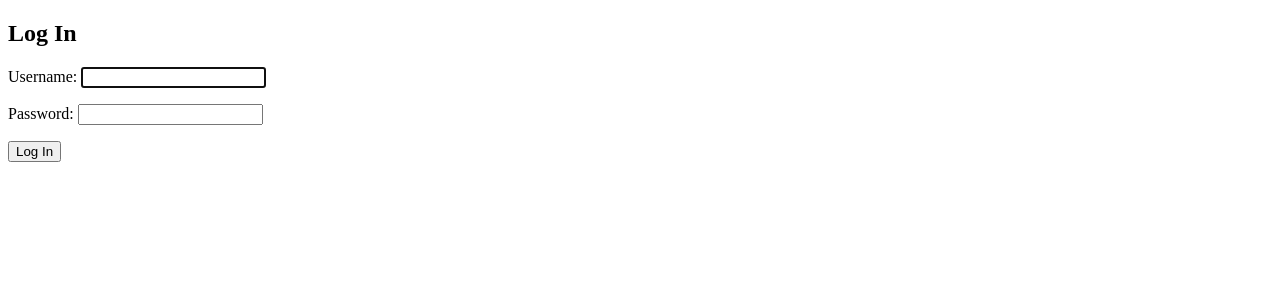
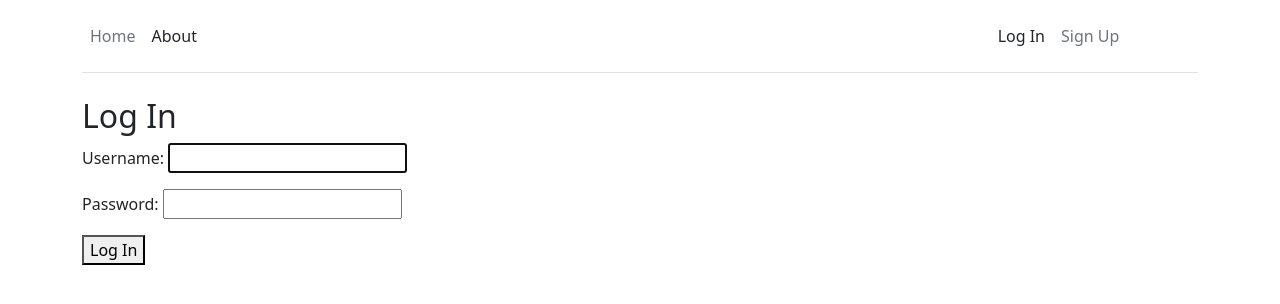
Before and after one commit to mahonyodhran/just-golf, a Django app: page /accounts/login/ in a window 1280 px wide. Shown: the top 304 px of the page. Run offline with Django 4.2, Linux system fonts and the light colour scheme.

Commit message:
Overhaul of base with header bootstrap etc

```diff
--- a/templates/base.html
+++ b/templates/base.html
@@ -1,13 +1,41 @@
+{% load static %}
 <!DOCTYPE html>
 <html>
+
 <head>
   <meta charset="utf-8">
-  <title>{% block title %}Django Auth Tutorial{% endblock %}</title>
+  <meta name="viewport" content="width=device-width, initial-scale=1">
+  <link rel="shortcut icon" type="image/png" href="{% static 'images/favicon.ico' %}" />
+  <link href="https://cdn.jsdelivr.net/npm/bootstrap@5.0.2/dist/css/bootstrap.min.css" rel="stylesheet"
+    integrity="sha384-EVSTQN3/azprG1Anm3QDgpJLIm9Nao0Yz1ztcQTwFspd3yD65VohhpuuCOmLASjC" crossorigin="anonymous">
+  <title>{% block title %}JustGolf{% endblock %}</title>
 </head>
-<body>
+
+<body class="container">
+  <header
+    class="d-flex flex-wrap align-items-center justify-content-center justify-content-md-between py-3 mb-4 border-bottom">
+    <ul class="nav col-12 col-md-auto mb-2 justify-content-center mb-md-0">
+      <li><a href="{% url 'home' %}" class="nav-link px-2 link-secondary">Home</a></li>
+      <li><a href="#" class="nav-link px-2 link-dark">About</a></li>
+    </ul>
+    <div class="col-md-3 text-end">
+      {% if user.is_authenticated %}
+      <a href="{% url 'logout' %}" class="nav-link px-2 link-dark">Log Out</a>
+      {% else %}
+      <ul class="nav col-12 col-md-auto mb-2 justify-content-center mb-md-0">
+        <li><a href="{% url 'login' %}" class="nav-link px-2 link-dark">Log In</a></li>
+        <li><a href="{% url 'signup' %}" class="nav-link px-2 link-secondary">Sign Up</a></li>
+      </ul>
+      {% endif %}
+    </div>
+  </header>
   <main>
     {% block content %}
     {% endblock %}
   </main>
+  <script src="https://cdn.jsdelivr.net/npm/bootstrap@5.0.2/dist/js/bootstrap.bundle.min.js"
+    integrity="sha384-MrcW6ZMFYlzcLA8Nl+NtUVF0sA7MsXsP1UyJoMp4YLEuNSfAP+JcXn/tWtIaxVXM"
+    crossorigin="anonymous"></script>
 </body>
+
 </html>
```
